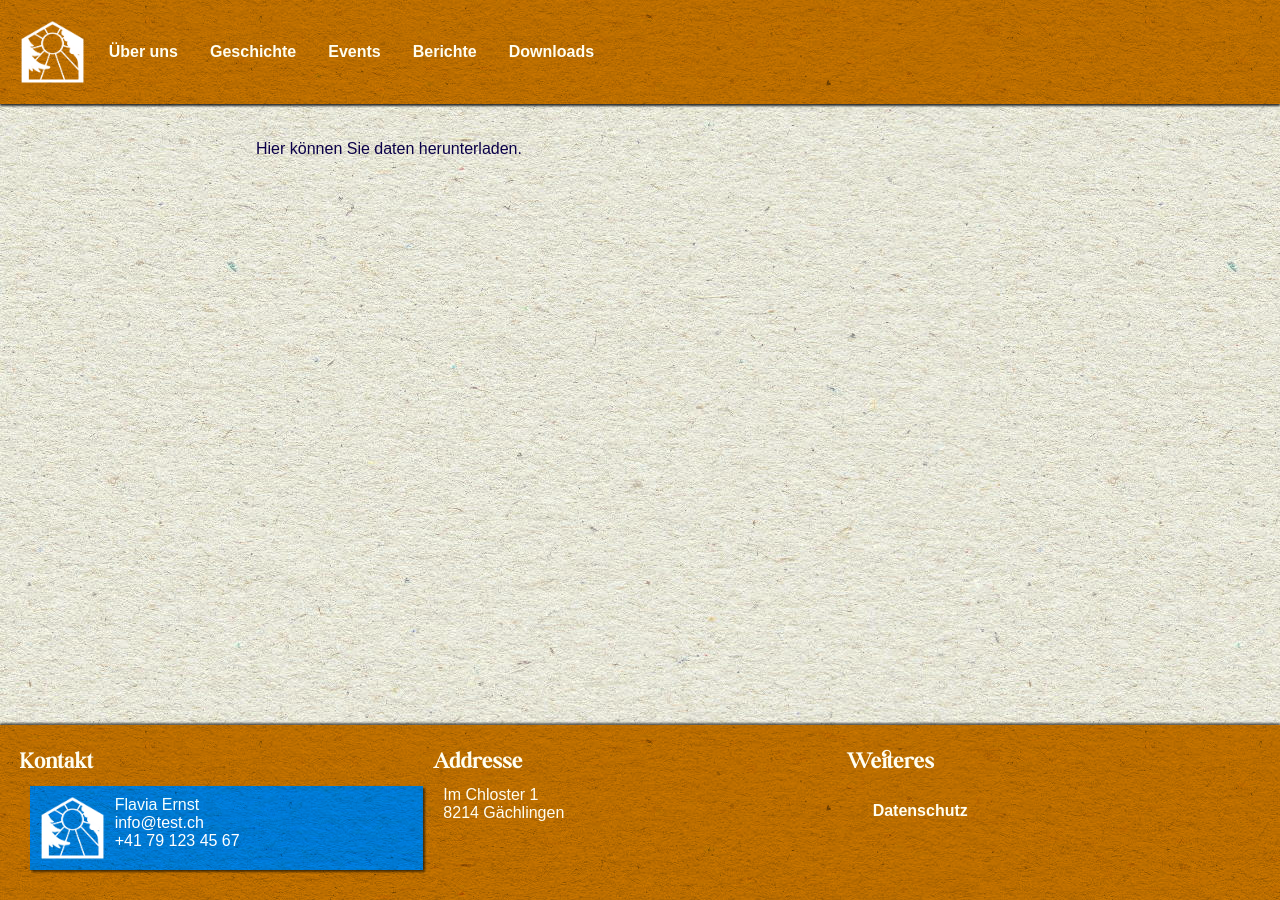
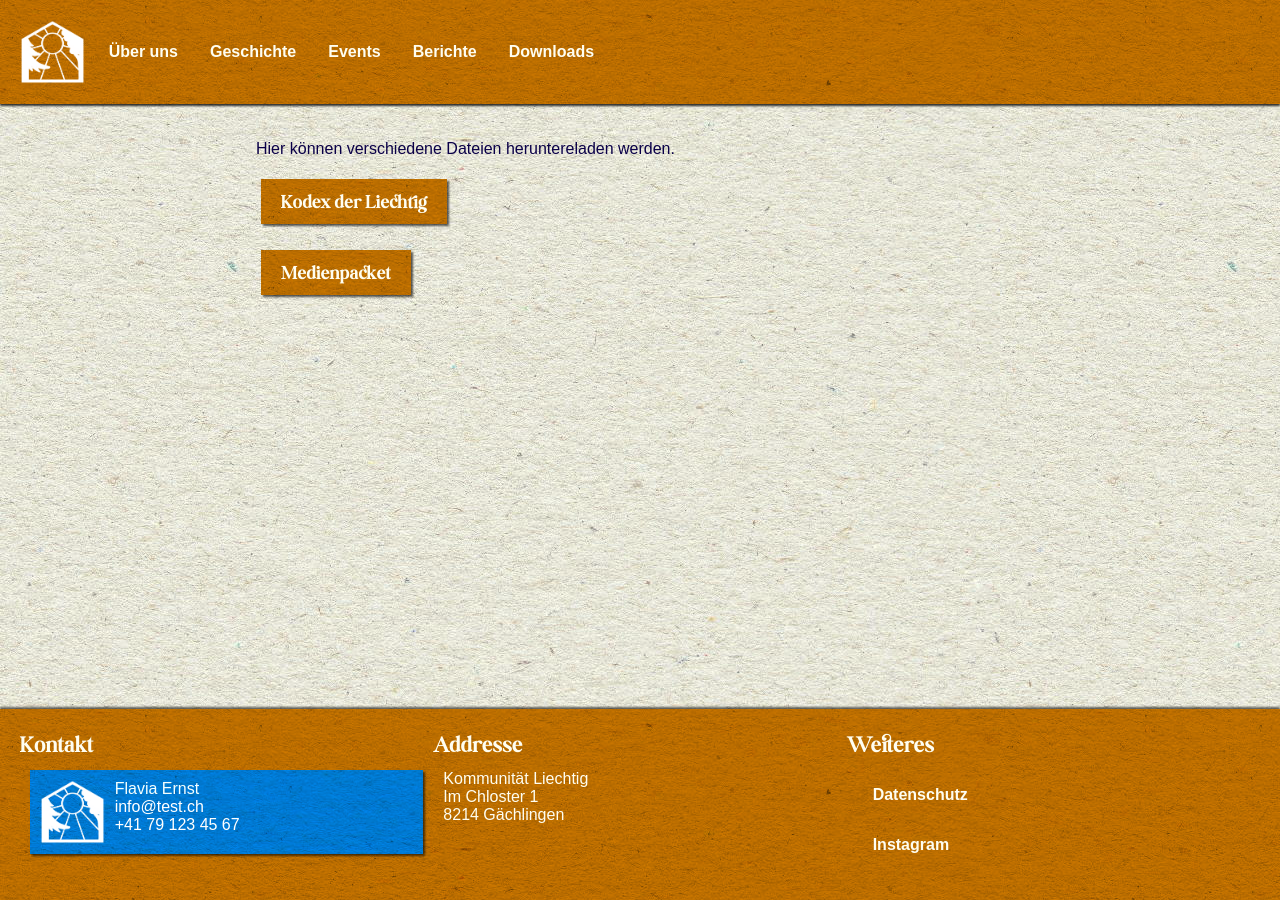
Before and after one commit to Soraxem/liechtig.ch, a Jekyll site: the page built from downloads/index.md, in a window 1280 px wide. Built offline with Jekyll 4.4.1, drawn with Linux system fonts in a browser that asks for light colours.

Commit message:
adding downloads and minor corrections

```diff
--- a/_includes/footer.html
+++ b/_includes/footer.html
@@ -20,6 +20,8 @@
     <div>
         <h1>Addresse</h1>
         <p class="address">
+            Kommunität Liechtig
+            <br>
             Im Chloster 1
             <br>
             8214 Gächlingen
@@ -30,6 +32,7 @@
         <h1>Weiteres</h1>
         <div class="details">
             <a href="/datenschutz/">Datenschutz</a>
+            <a href="https://www.instagram.com/liechtig.ch/">Instagram</a>
         </div>
     </div>
 
--- a/downloads/index.md
+++ b/downloads/index.md
@@ -3,4 +3,8 @@
 title: Download Center
 ---
 
-Hier können Sie daten herunterladen.
+Hier können verschiedene Dateien heruntereladen werden.
+
+<a class="button paper primary" href="/files/kodex-liechtig-webversion.pdf" target="_blank">Kodex der Liechtig</a>
+
+<a class="button paper primary" href="/files/medienpacket.zip" target="_blank">Medienpacket</a>
```
Also changed, not shown: events/index.md (+1 -1 lines), 2 other files.
